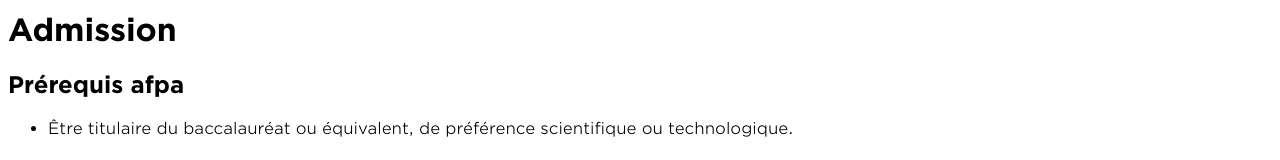
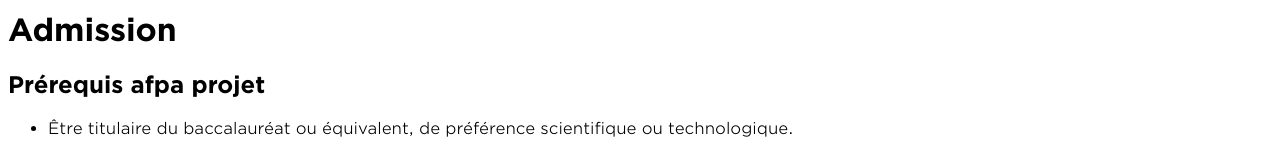
Before and after one commit to Garoody/html, a plain HTML site: page formation.html in a window 1280 px wide. Shown: the part 278-438 px from the top of the page. Drawn offline with Linux system fonts and the light colour scheme.

Commit message:
modificatiob prerequis

```diff
--- a/formation.html
+++ b/formation.html
@@ -42,7 +42,7 @@
 
 
 
-        <h2>Prérequis afpa</h2>
+        <h2>Prérequis afpa projet</h2>
         <ul>
             <li>
                 Être titulaire du baccalauréat ou équivalent, de préférence scientifique ou technologique.</li><br>
```
